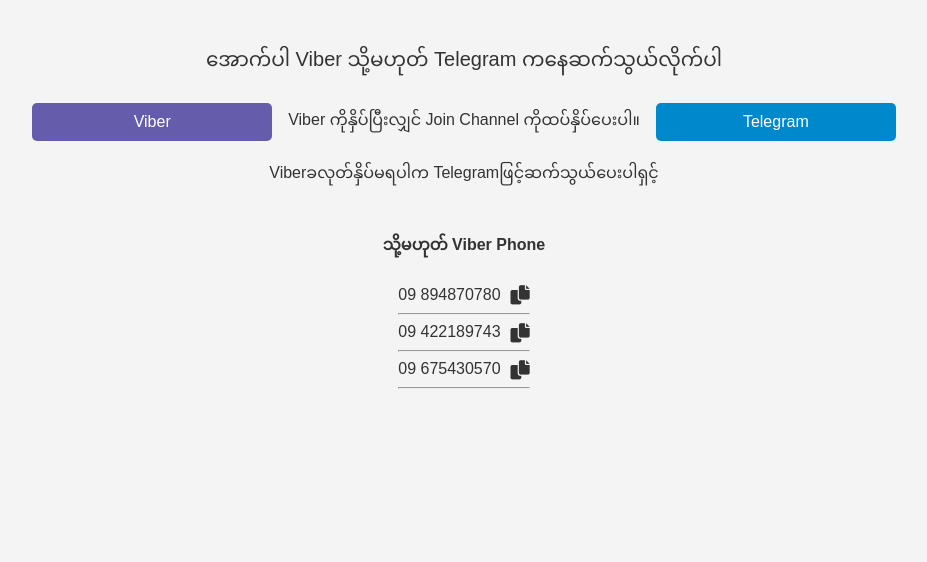
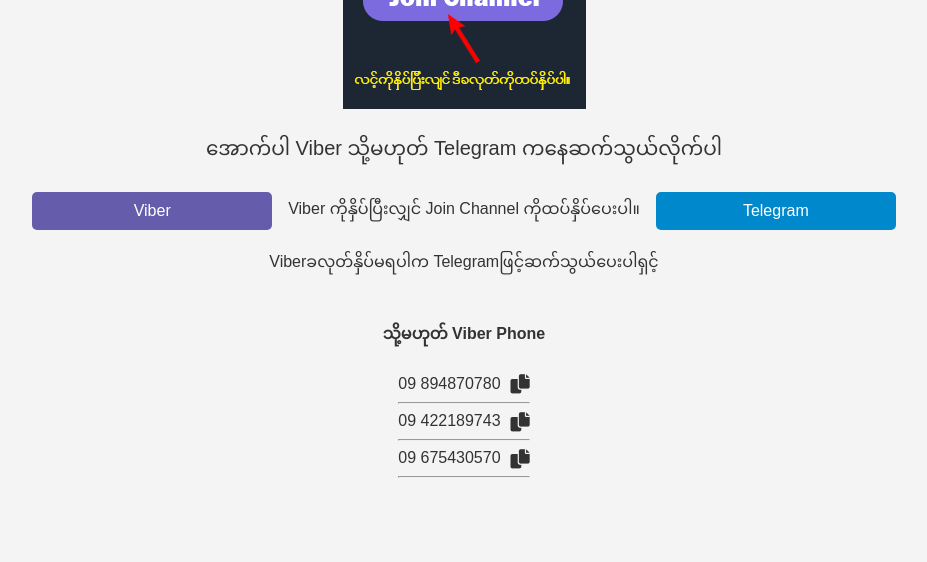
Before and after one commit to shandevmm/shandevmm-shanskm.github.io, a plain HTML site: page index.html in a window 1280 px wide. Shown: the part 238-800 px from the top of the page, without its empty margins (176-1103 px from the left). Drawn offline with Linux system fonts and the light colour scheme.

Commit message:
Update index.html

```diff
--- a/index.html
+++ b/index.html
@@ -86,6 +86,7 @@
 </head>
 <body>
     <h2>တောင်ပေါ်သား ရှမ်းကိုးမီး</h2>
+    <img id="icon" src="images/icon.png">
     <p class="lead">အောက်ပါ Viber သို့မဟုတ် Telegram က‌နေဆက်သွယ်လိုက်ပါ </p>
 
     <div class="contact-icons">
```
